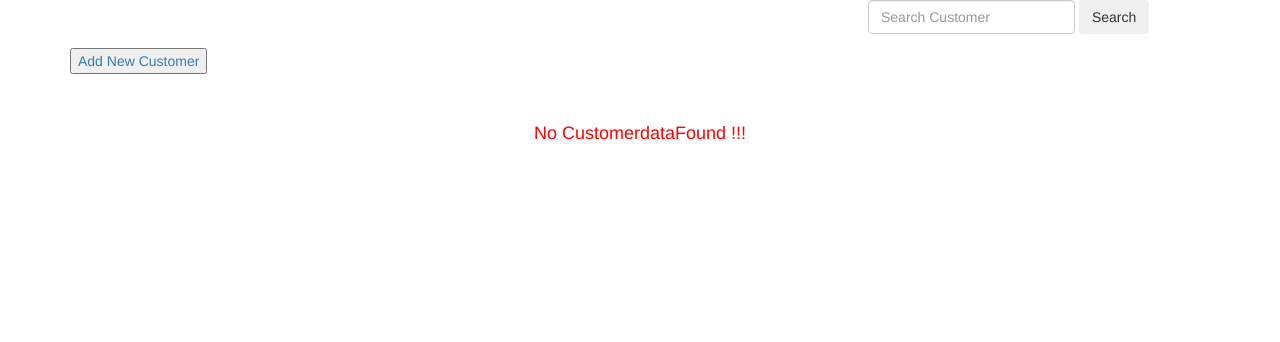
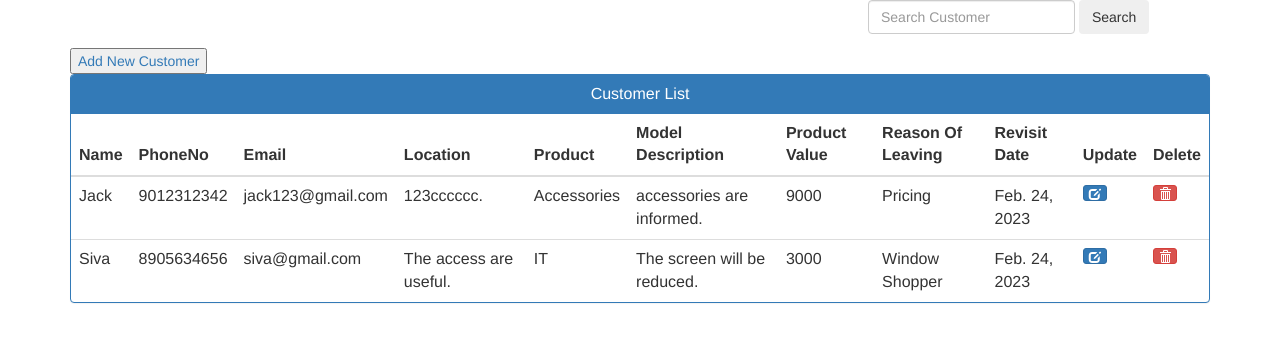
Before and after one commit to Keerthana-Rajendran/TCM-task, a Django app: page /customer/ in a window 1280 px wide. Shown: the top 342 px of the page. Run offline with Django 4.2, Linux system fonts and the light colour scheme; data comes from the database, SQL or seed files in the repository; some libraries are stand-ins or nearby versions.

Commit message:
customer issues fix

```diff
--- a/TCMwebapplication/CustomerData/forms.py
+++ b/TCMwebapplication/CustomerData/forms.py
@@ -4,4 +4,4 @@ from CustomerData.models import Customer_data
 class Customer_Form(forms.ModelForm):
     class Meta:
         model = Customer_data
-        fields = ['Name','Email','PhoneNo','Product','Model','Product_Value','Reason_of_leaving','Revisit_date']
+        fields = ['Name','PhoneNo','Email','Location','Product','Model_Description','Product_Value','Reason_of_leaving','Revisit_date']
--- a/TCMwebapplication/CustomerData/models.py
+++ b/TCMwebapplication/CustomerData/models.py
@@ -1,25 +1,29 @@
 from django.db import models
 from datetime import datetime
-from email.policy import default
-from enum import auto
-from django.utils import timezone
 
 # Create your models here.
 
 class Customer_data(models.Model):
 
 
-    type = [('Vivo Mobile','Vivo Mobile'),
-    ('Redmi Mobile','Redmi Mobile'),('Home Applicances','Home Applicances')]
+    type = [('Mobile -> Brand','Mobile -> Brand'),
+    ('Accessories','Accessories'),('Home Applicances','Home Applicances'),('AC','AC'),
+    ('IT','IT'),('Small Home Applicances','Small Home Applicances'),('TV','TV'),
+    ('Others','Others')
+    ]
 
-    type = [('Out of stock','Out of stock'),
-    ('Pricing','Pricing'),('EMI availability','EMI availability'),('EMI Ineligibility','EMI Ineligibility')]
+    options = [('Out of stock','Out of stock'),('Discontinued product','Discontinued product'),
+    ('Pricing','Pricing'),('EMI availability','EMI availability'),('EMI Ineligibility','EMI Ineligibility'),
+    ('Window Shopper','Window Shopper'),('Upcoming Product Enquiry','Upcoming Product Enquiry'),
+    ('Outdated offers','Oudated offers'),('Unspecified','Unspecified'),('Others','Others')
+    ]
 
     Name = models.CharField(max_length = 25)
+    PhoneNo = models.IntegerField()
     Email = models.EmailField(max_length = 40)
-    PhoneNo = models.IntegerField()
-    Product = models.CharField(max_length = 20,choices = type)
-    Model = models.TextField(max_length = 150)
+    Location = models.TextField(max_length = 100)
+    Product = models.CharField(max_length = 30,choices = type)
+    Model_Description = models.TextField(max_length = 100)
     Product_Value = models.IntegerField()
-    Reason_of_leaving = models.CharField(max_length = 20, choices = type)
+    Reason_of_leaving = models.CharField(max_length = 30, choices = options)
     Revisit_date = models.DateField(default = datetime.now())
--- a/TCMwebapplication/CustomerData/views.py
+++ b/TCMwebapplication/CustomerData/views.py
@@ -27,6 +27,7 @@ def Create_CustomerData(request):
 def Read_CustomerData(request):
 
     customer = Customer_data.objects.all().filter()
+    print(len(customer))
     return render(request,'Customer/cusview.html', {'customer': customer})
 
 #<--------for delete customer data------->
@@ -45,22 +46,23 @@ def update_customer(request, pk):
     customerForm = Customer_Form(instance = customer)
 
     cusDict = {
-        'cusForm': Customer_Form()
+        'cusForm': customerForm
     }
 
     if request.method == 'POST':
-        cusForm = Customer_Form(request.POST, instance = customer)
+        customerForm = Customer_Form(request.POST, instance = customer)
 
-        if cusForm.is_valid():
+        if customerForm.is_valid():
             customer = customerForm.save(commit = True)
             customer.save()
         else:
-             cusDict = {
-                       'cusForm': Customer_Form()
+            cusDict = {
+                       'cusForm': customerForm()
                     }
 
+            return render(request, 'Customer/updatecus.html', context = cusDict)
+    return render(request, 'Customer/updatecus.html', context = cusDict)
 
-    return render(request, 'Customer/updatecust.html', context = cusDict)
 
 #<------- for search customer data------>
 
--- a/TCMwebapplication/TCMwebapplication/urls.py
+++ b/TCMwebapplication/TCMwebapplication/urls.py
@@ -26,14 +26,15 @@ urlpatterns = [
     path('',userView.firstpage_view),
     path('signin/',userView.signin_view),
     path('login/',userView.login_view),
+    path('base/',userView.base_view),
     path('home/',userView.home_view),
 
   # Path for Customer module
 
     path('addcus/',cusView.Create_CustomerData),
     path('customer/',cusView.Read_CustomerData),
-    path('updatecus/<int:pk>',cusView.update_customer),
-    path('delcus/<int:pk>',cusView.delete_customer),
+    path('updatecus/<int:pk>',cusView.update_customer, name = 'updatecus'),
+    path('delcus/<int:pk>',cusView.delete_customer, name = 'delcus'),
     path('searchcus/',cusView.search_customer_view)
 
 ]
--- a/TCMwebapplication/Templates/Customer/cusview.html
+++ b/TCMwebapplication/Templates/Customer/cusview.html
@@ -21,7 +21,7 @@
 </head>
 
 <div class="container">
-  <!---- search bills -->
+  <!---- search Customer-->
      <form  action="/searchcus" method="get" style="margin-left:70%;" class="form-inline my-2 my-lg-0">
       <input class="form-control mr-sm-2" type="search" placeholder="Search Customer" name="query" id="query" aria-label="Search">
       <button class="btn btn-outline-success my-2 my-sm-0" type="submit">Search</button>
@@ -29,42 +29,45 @@
 
 
 
-    <button><a href="/AddnewCustomer">Add New Customer</a></button>
-  {% if Customer_date %}
+    <button><a href="/addcus">Add New Customer</a></button>
+  {% if customer %}
     <div class="panel panel-primary">
       <div class="panel-heading">
-        <h6 class="panel-title">  Customer List</h6>
+        <h6 class="panel-title">Customer List</h6>
       </div>
       <table class="table table-hover" id="dev-table">
           <thead>
               <tr>
 
                   <th>Name</th>
+                  <th>PhoneNo</th>
                   <th>Email</th>
-                  <th>PhoneNo</th>
+                  <th>Location</th>
                   <th>Product</th>
-                  <th>ProductValue</th>
-                  <th>Model</th>
-                  <th>Reasonofleaving</th>
-                  <th>RevisitDate</th>
+                  <th>Model Description</th>
+                  <th>Product Value</th>
+                  <th>Reason Of Leaving</th>
+                  <th>Revisit Date</th>
                   <th>Update</th>
                   <th>Delete</th>
 
               </tr>
           </thead>
-          {% for Customers in Customer_date %}
+          {% for Customers in customer %}
             <tr>
 
                 <td>{{Customers.Name}}</td>
-                <td>{{Customers.Email}</td>
-                <td>{Customers.PhoneNo}}</td>
+                <td>{{Customers.PhoneNo}}</td>
+                <td>{{Customers.Email}}</td>
+                <td>{{Customers.Location}}</td>
                 <td>{{Customers.Product}}</td>
-                <td>{{Customers.ProductValue}}</td>
-                <td>{{Customers.Model}}</td>
-                <td>{Customers.Reasonofleaving}}</td>
-                <td>{{Customers.RevisitDate}}</td>
-                <td><a class="btn btn-primary btn-xs" href="{% url 'updatecus' bills.id %}"><span class="glyphicon glyphicon-edit"></span></a></td>
-                <td><a class="btn btn-danger btn-xs" href="{% url 'delete-bills' bills.id %}"><span class="glyphicon glyphicon-trash"></span></a></td>
+                <td>{{Customers.Model_Description}}</td>
+                <td>{{Customers.Product_Value}}</td>
+                <td>{{Customers.Reason_of_leaving}}</td>
+                <td>{{Customers.Revisit_date}}</td>
+
+                <td><a class="btn btn-primary btn-xs" href="{% url 'updatecus' Customers.id %}"><span class="glyphicon glyphicon-edit"></span></a></td>
+                <td><a class="btn btn-danger btn-xs" href="{% url 'delcus' Customers.id %}"><span class="glyphicon glyphicon-trash"></span></a></td>
 
 
 
@@ -75,7 +78,7 @@
     </div>
   {%else%}
     <br><br><br>
-    <h4 style="text-align: center;color: red;">No CustomerdataFound !!!</h4>
+    <h4 style="text-align: center;color: red;">No Customerdata Found !!!</h4>
   {% endif %}
 
 
--- a/TCMwebapplication/UserManager/models.py
+++ b/TCMwebapplication/UserManager/models.py
@@ -8,8 +8,8 @@ class Signin(models.Model):
 
     Name = models.CharField(max_length = 50)
     Email = models.EmailField(max_length = 50)
-    PhoneNo = models.CharField(max_length = 20, null = False)
+    PhoneNo = models.IntegerField()
     Role = models.CharField(max_length = 20, choices = type)
-    Address = models.CharField(max_length = 150)
+    Address = models.CharField(max_length = 100)
     TCM_ID = models.CharField(max_length = 20)
     Set_Password = models.CharField(max_length = 20)
```
Also changed, not shown: TCMwebapplication/Templates/Customer/createcus.html (+12 -6 lines), TCMwebapplication/Templates/Customer/updatecus.html (+20 -9 lines), TCMwebapplication/Templates/UserManager/Firstpage.html (+70 -3 lines), TCMwebapplication/Templates/UserManager/navbar.html (added, +26 -0 lines), TCMwebapplication/UserManager/views.py (+6 -1 lines), TCMwebapplication/CustomerData/migrations/0001_initial.py, TCMwebapplication/CustomerData/migrations/0002_remove_customer_data_revist_date.py (deleted), TCMwebapplication/CustomerData/migrations/0003_customer_data_revisit_date_alter_customer_data_email_and_more.py (deleted), TCMwebapplication/CustomerData/migrations/0004_alter_customer_data_product_and_more.py (deleted), TCMwebapplication/CustomerData/migrations/0005_alter_customer_data_revisit_date_and_more.py (deleted), TCMwebapplication/db.sqlite3.
